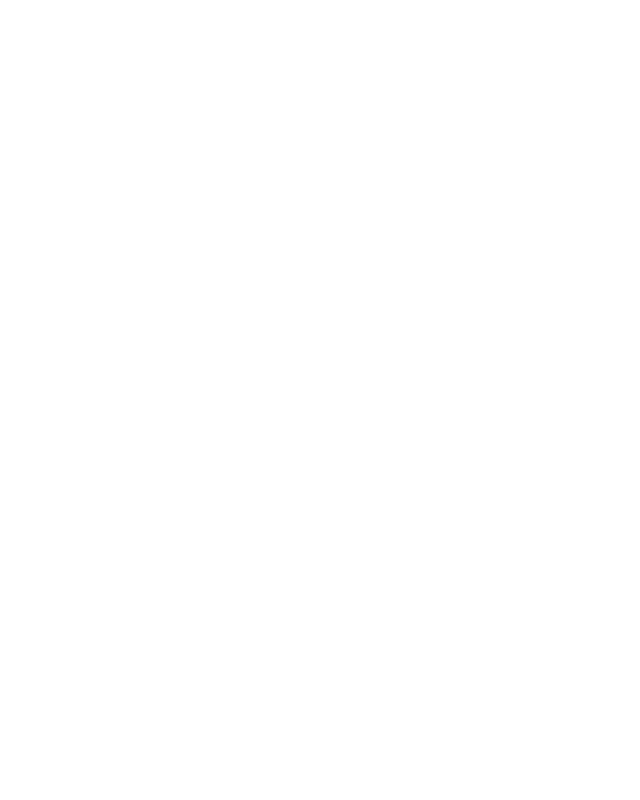
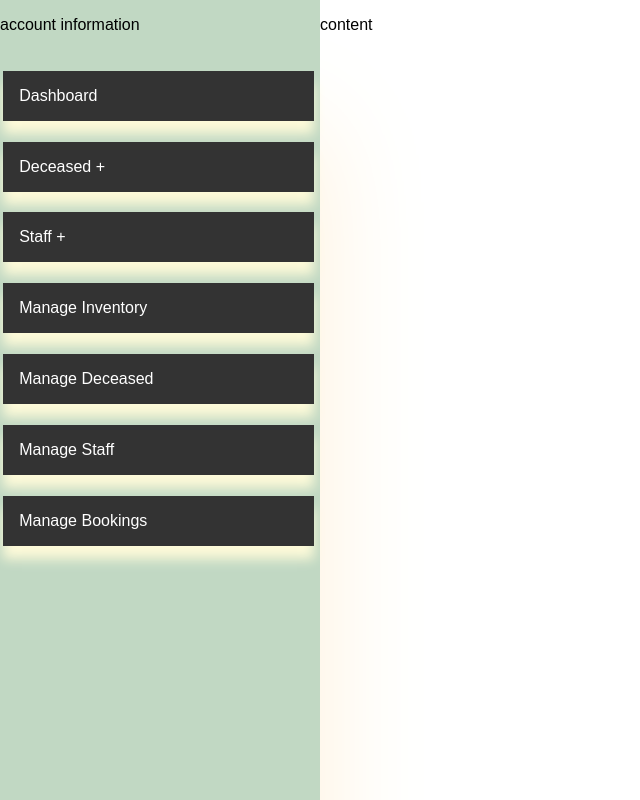
Before and after one commit to james1478/mortuary-management-system, a React (Create React App) app in the folder frontend/mortuaryms/: page /homepage in a window 1280 px wide. Before the commit this address had no page. Shown: the whole page, without its empty margins (0-640 px from the left). Built offline with nearby package versions, Linux system fonts and the light colour scheme.

Commit message:
start creating homepage front-end

```diff
--- a/frontend/mortuaryms/src/App.js
+++ b/frontend/mortuaryms/src/App.js
@@ -4,6 +4,7 @@
 import RegisterAdmin from './pages/RegisterAdmin';
 import LoginAdminStaff from './pages/LoginAdminStaff';
 import { BrowserRouter, Routes, Route } from 'react-router-dom';
+import Homepage from './pages/Homepage';
 class App extends Component {
   render() {
     return (
@@ -11,6 +12,7 @@
         <Routes>
           <Route path='/registeradmin' element={<RegisterAdmin />} />
           <Route path='/loginadminstaff' element={<LoginAdminStaff />} />
+          <Route path='/homepage' element={<Homepage />} />
         </Routes>
       </BrowserRouter>
     );
--- /dev/null
+++ b/frontend/mortuaryms/src/pages/Homepage.jsx
@@ -0,0 +1,68 @@
+import React, { Component } from 'react'
+import styled from 'styled-components';
+export default class Homepage extends Component {
+  render() {
+    return (
+
+        <HomepageContainer>
+           <div className="mini-container">
+            <div className="menu">
+                <div className="account-info">
+                    <p>account information</p>
+                </div>
+                <a className="link" href="#">Dashboard</a>
+                <a className="link" href="#">Deceased <span>+</span></a>
+                <a className="link" href="#"> Staff <span>+</span></a>
+                <a className="link" href="#">Manage Inventory</a>
+                <a className="link" href="#">Manage Deceased</a>
+                <a className="link" href="#">Manage Staff</a>
+                <a className="link" href="#">Manage Bookings</a>
+            </div>
+        <div className="content">
+            <p>content</p>
+        </div>
+
+      </div>
+        </HomepageContainer>
+
+
+    )
+  }
+}
+const HomepageContainer = styled.div`
+.mini-container{
+display:grid;
+grid-template-columns: 1fr 3fr;
+.menu{
+box-shadow: 0 8rem 7rem #FFF1DB;
+z-index:2;
+.account-infor{
+display:flex;
+justify-content: space-around;
+background-color:#FFF0D1;
+}
+  background-color: #C1D8C3;
+  display:flex;
+  flex-direction:column;
+  gap: 1.3rem;
+
+  .link{
+  text-decoration:none;
+  color:#fff;
+  background-color:#333;
+  padding:1rem;
+  margin-left:.2rem;
+  width:87%;
+box-shadow: 0 .8rem .7rem #FDFAD9;
+  }
+  .link:hover{
+  box-shadow: 0 0 .7rem #FEFAE0;
+  }
+  }
+  .content{
+  background-color: #fff;
+  }
+  height: 100vh;
+}
+
+`;
```
